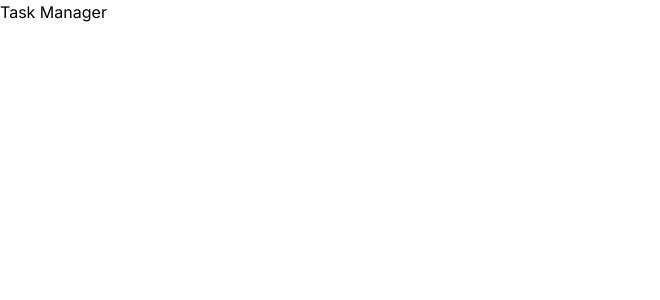
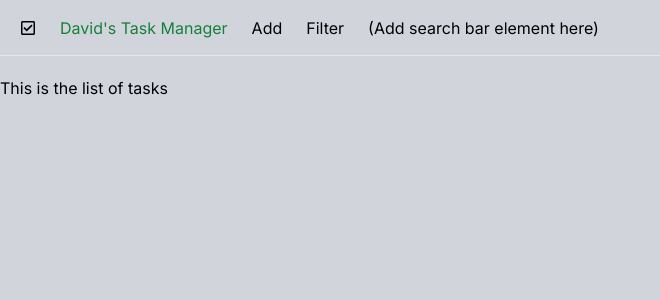
Before and after one commit to dhughneil/task-manager, a Next.js app in the folder task-manager/: page / in a window 1280 px wide. Shown: the top 300 px of the page, without its empty margins (0-660 px from the left). Built offline with nearby package versions, Linux system fonts and the light colour scheme.

Commit message:
Build the NavBar

```diff
--- /dev/null
+++ b/task-manager/app/NavBar.tsx
@@ -0,0 +1,25 @@
+import Link from "next/link";
+import React from "react";
+import { FaRegCheckSquare } from "react-icons/fa";
+
+const NavBar = () => {
+  return (
+    <nav className="flex space-x-6 border-b mb-5 px-5 h-14 items-center">
+      <Link href="/">
+        <FaRegCheckSquare />
+      </Link>
+      <ul className="flex space-x-6">
+        <li className="text-green-700">David's Task Manager</li>
+        <li>
+          <button className="hover:text-red-600 transition-colors">Add</button>
+        </li>
+        <li>
+          <button className="hover:text-red-600">Filter</button>
+        </li>
+        <li>{"(Add search bar element here)"}</li>
+      </ul>
+    </nav>
+  );
+};
+
+export default NavBar;
--- a/task-manager/app/globals.css
+++ b/task-manager/app/globals.css
@@ -1,3 +1,8 @@
 @tailwind base;
 @tailwind components;
 @tailwind utilities;
+
+/* Custom background color */
+body {
+    background-color: #d1d5db; /* Replace with your desired shade of gray */
+  }
--- a/task-manager/app/layout.tsx
+++ b/task-manager/app/layout.tsx
@@ -1,6 +1,7 @@
 import type { Metadata } from "next";
 import { Inter } from "next/font/google";
 import "./globals.css";
+import NavBar from "./NavBar";
 
 const inter = Inter({ subsets: ["latin"] });
 
@@ -16,7 +17,10 @@ export default function RootLayout({
 }>) {
   return (
     <html lang="en">
-      <body className={inter.className}>{children}</body>
+      <body className={inter.className}>
+        <NavBar />
+        <main>{children}</main>
+        </body>
     </html>
   );
 }
--- a/task-manager/app/page.tsx
+++ b/task-manager/app/page.tsx
@@ -2,6 +2,6 @@
 
 export default function Home() {
   return (
-    <div>Task Manager</div>
+    <div>This is the list of tasks</div>
   );
 }
```
